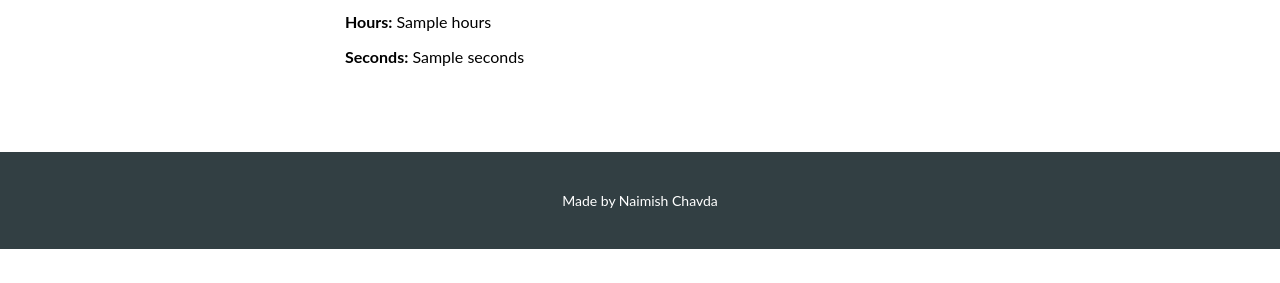
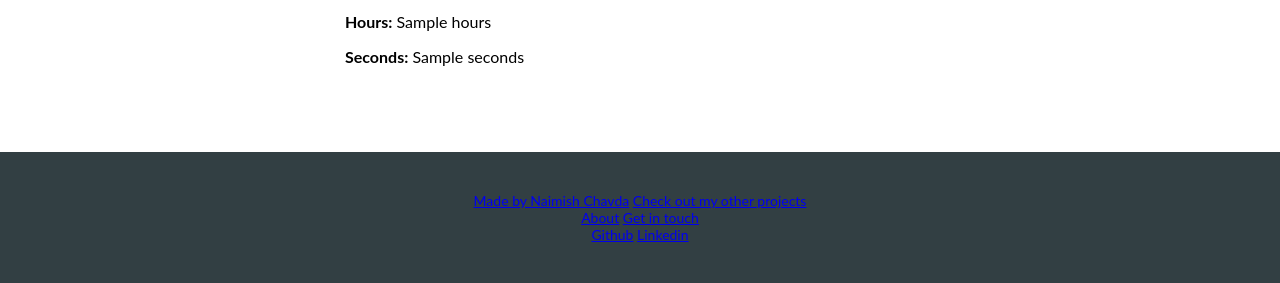
Before and after one commit to Naimish100/age-calculator, a Flask app: template templates/home.html in a window 1280 px wide. Shown: the part 786-1069 px from the top of the page. Before the commit the page ends 1035 px from the top, so only its background shows below. Run offline with Flask 2, Linux system fonts and the light colour scheme; the template is opened without the code that fills it: most values are stand-ins (such as "Sample title", 1, 10 or a date in 2020).

Commit message:
Update home.html

```diff
--- a/templates/home.html
+++ b/templates/home.html
@@ -50,7 +50,22 @@
 
     <footer class="footer">
       <div class="footer__content">
-        <a class="footer__item">Made by Naimish Chavda</a>
+        <section class="left">
+          <a href="https://naimishchavda.herokuapp.com/" class="footer__item">Made by Naimish Chavda</a>
+          <a href="https://naimishchavda.herokuapp.com/work" class="footer__item">Check out my other projects</a>
+        </section>
+
+        <section class="right">
+          <div class="footer__column">
+            <a href="https://naimishchavda.herokuapp.com/about" class="footer__item">About</a>
+            <a href="https://naimishchavda.herokuapp.com/contact" class="footer__item">Get in touch</a>
+          </div>
+
+          <div class="footer__column">
+            <a href="https://github.com/Naimish100" class="footer__item">Github</a>
+            <a href="https://www.linkedin.com/in/naimish-chavda-649b911a2/" class="footer__item">Linkedin</a>
+          </div>
+        </section>
       </div>
     </footer>
   </body>
```
